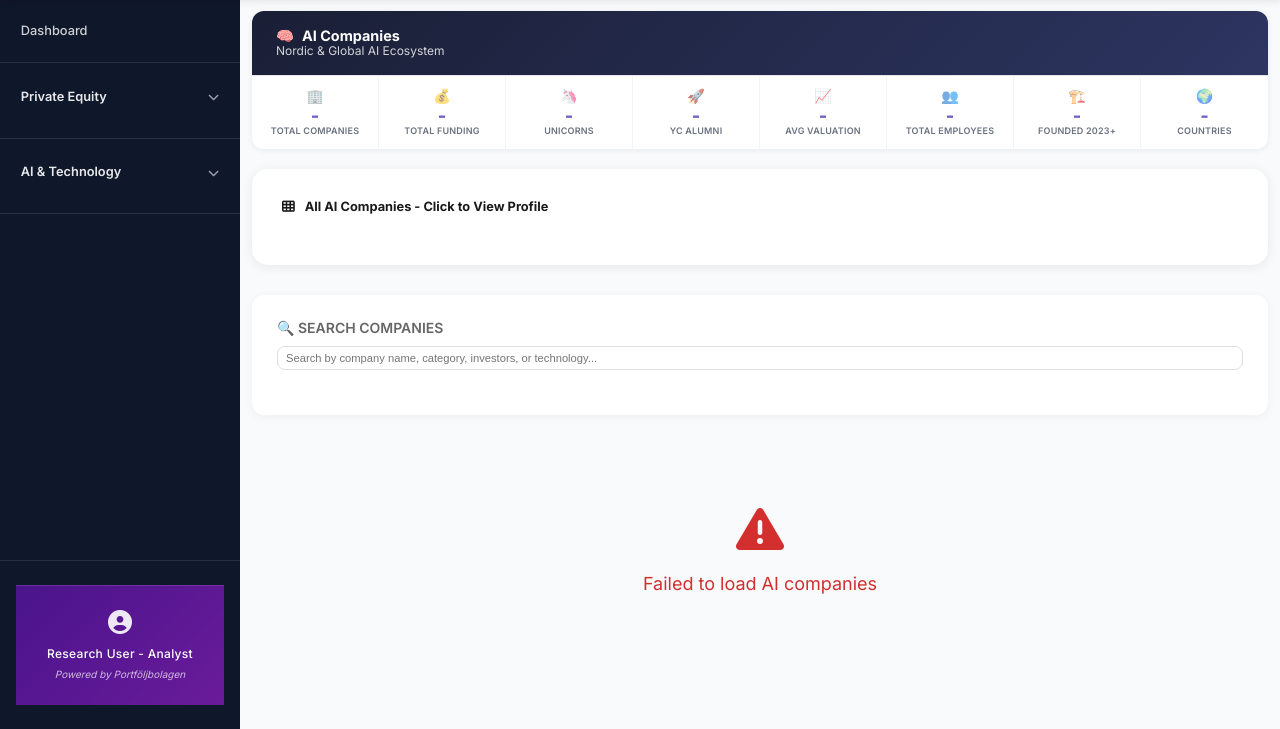
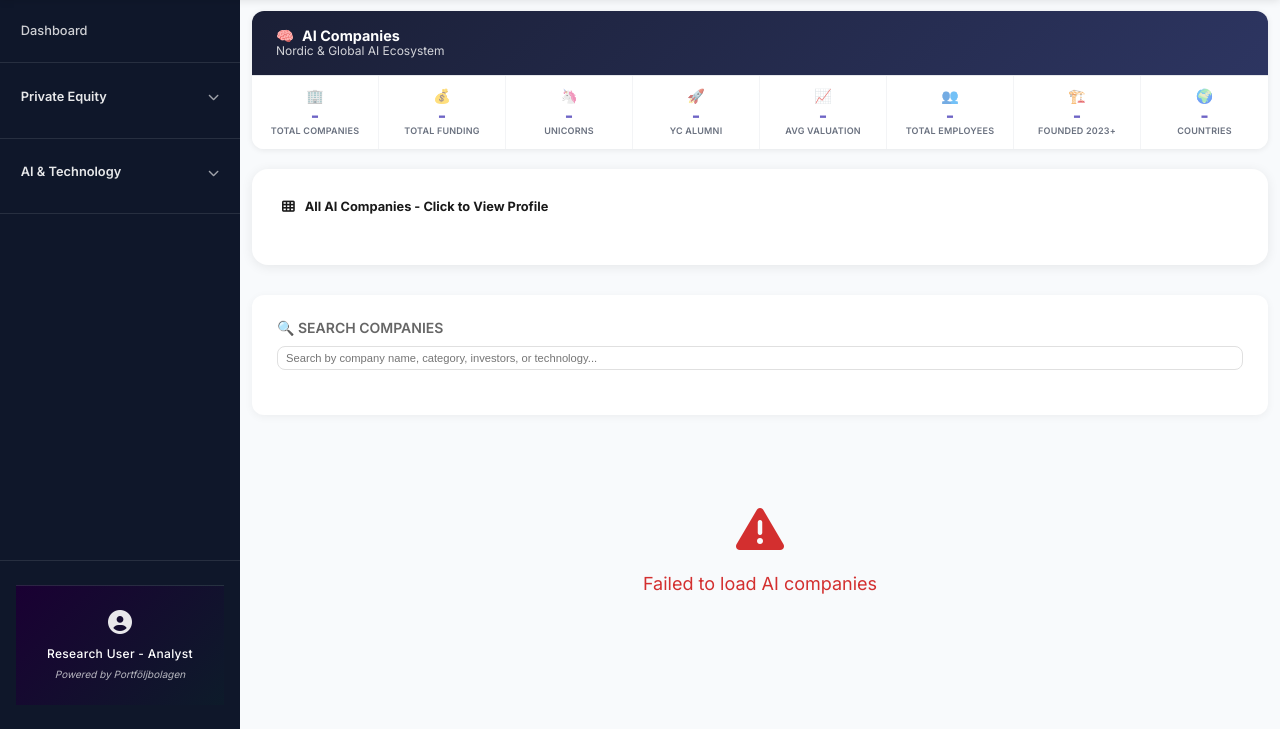
Before and after one commit to EdoardoHahnel/Portfolio-website, a Flask app: page /ai-companies in a window 1280 px wide. Shown: the part 71-800 px from the top of the page. Run offline with Flask 3, Linux system fonts and the light colour scheme; some libraries are stand-ins or nearby versions.

Commit message:
Update sidebar footer with extremely dark purple and dark blue gradient

```diff
--- a/templates/base.html
+++ b/templates/base.html
@@ -117,7 +117,7 @@
         </div>
 
         <div class="sidebar-footer">
-            <div style="padding: 24px 20px; background: linear-gradient(135deg, #4a148c 0%, #6a1b9a 100%); border-top: 1px solid rgba(255,255,255,0.1);">
+            <div style="padding: 24px 20px; background: linear-gradient(135deg, #1a0033 0%, #0d1b2a 100%); border-top: 1px solid rgba(255,255,255,0.1);">
                 <div style="text-align: center;">
                     <!-- User Icon -->
                     <div style="margin-bottom: 12px;">
```
